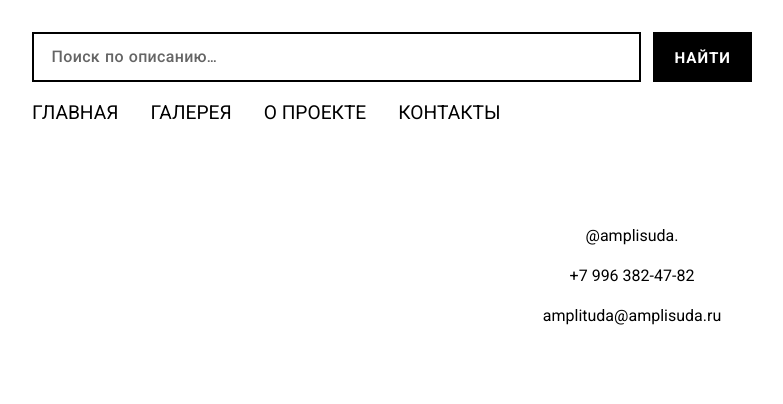
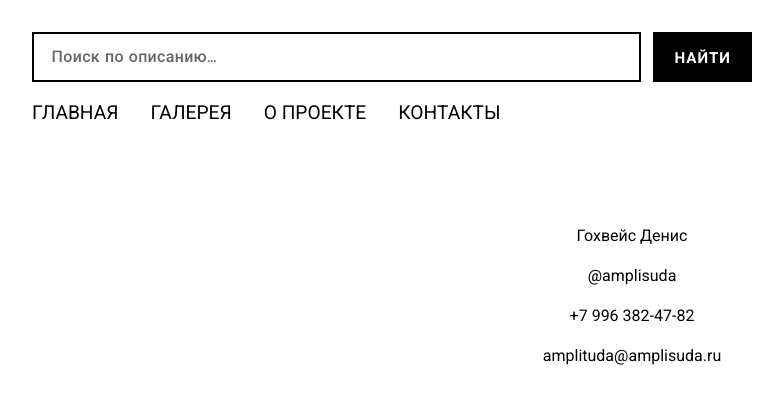
Before and after one commit to amplisuda/Tea-Living-House-Gallery, a Flask app: page /contact in a window 1280 px wide. Shown: the top 404 px of the page, without its empty margins (8-791 px from the left). Run offline with Flask 3, Linux system fonts and the light colour scheme.

Commit message:
UPDATE contacts

```diff
--- a/app/blueprints/main/templates/main/contact.html
+++ b/app/blueprints/main/templates/main/contact.html
@@ -3,7 +3,8 @@
 {% block content %}
 <main id="contacts">
   <div class="container">
-    <p>@amplisuda.</p>
+    <p>Гохвейс Денис</p>
+    <p>@amplisuda</p>
     <p>+7 996 382-47-82</p>
     <p>amplituda@amplisuda.ru</p>
   </div>
```
